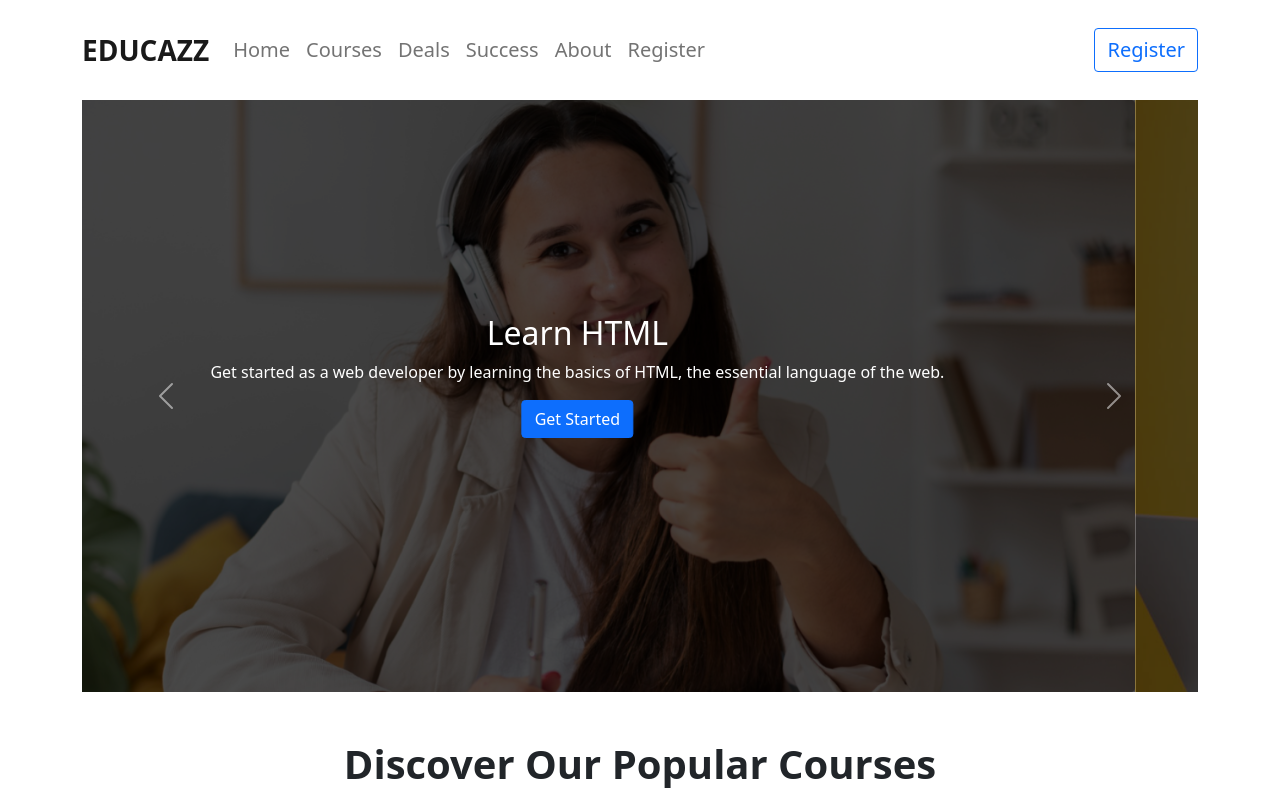
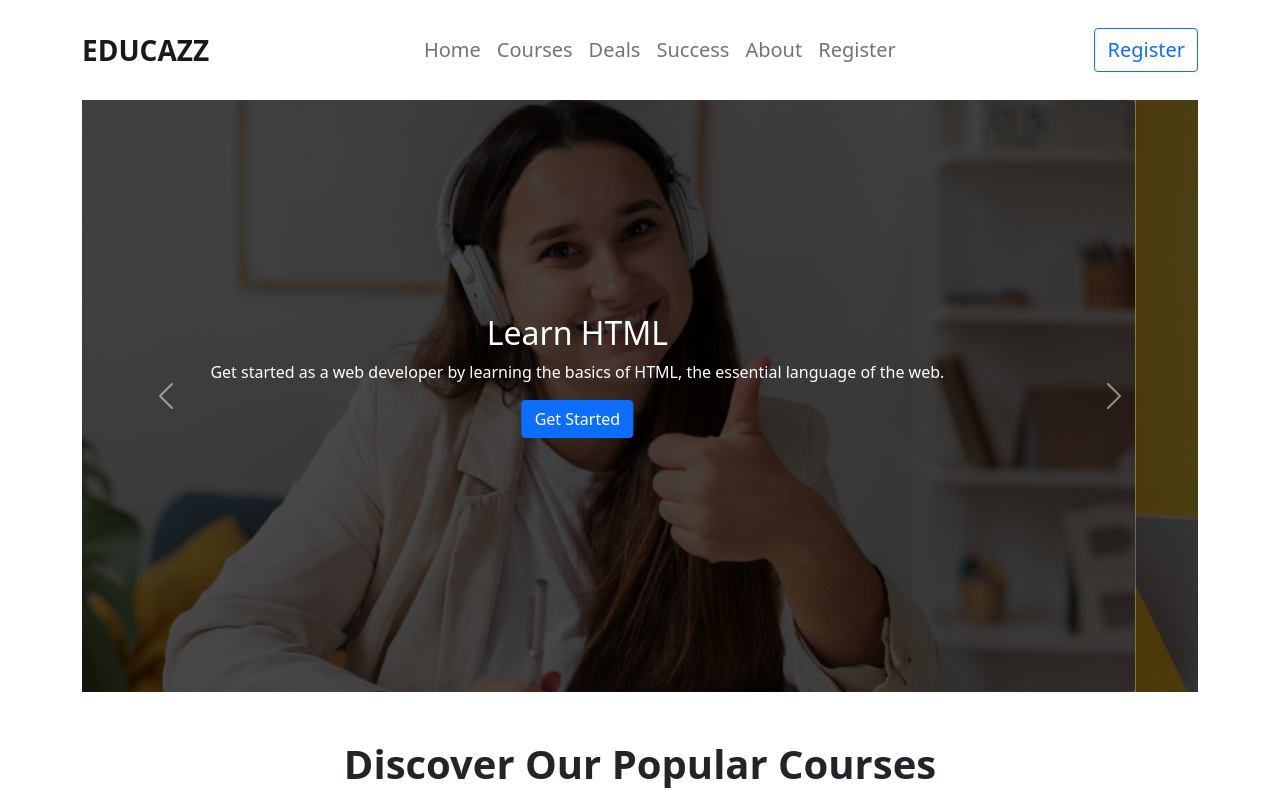
Before and after one commit to a-rayhan/educazz, a plain HTML site: page index.html in a window 1280 px wide. Shown: the top 793 px of the page. Drawn offline with nearby package versions, Linux system fonts and the light colour scheme.

Commit message:
center nav menu mx-auto

```diff
--- a/index.html
+++ b/index.html
@@ -28,7 +28,7 @@
                 </button>
 
                 <div class="collapse navbar-collapse" id="navbarSupportedContent">
-                    <ul class="navbar-nav me-auto mb-2 mb-lg-0 justify-content-center">
+                    <ul class="navbar-nav mx-auto mb-2 mb-lg-0">
                         <li class="nav-item">
                             <a class="nav-link fs-5" aria-current="page" href="#">Home</a>
                         </li>
@@ -422,11 +422,6 @@
         </div>
     </footer>
 
-
-
-
-
-
     <!--==================== BOOTSTRAP JS ====================-->
     <script src="https://cdn.jsdelivr.net/npm/bootstrap@5.0.2/dist/js/bootstrap.bundle.min.js" integrity="sha384-MrcW6ZMFYlzcLA8Nl+NtUVF0sA7MsXsP1UyJoMp4YLEuNSfAP+JcXn/tWtIaxVXM" crossorigin="anonymous"></script>
 </body>
```
